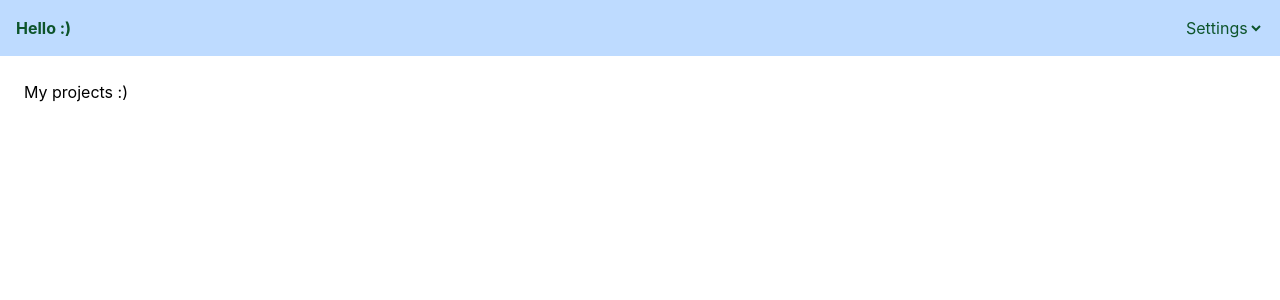
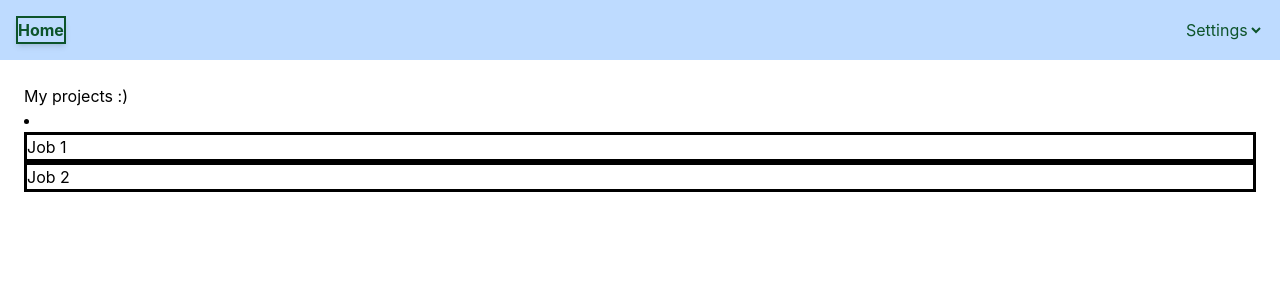
Before and after one commit to TheLaughingDuck/TheLaughingDuck.github.io, a React (Vite) app in the folder website/homepage/: page /projects in a window 1280 px wide. Shown: the top 300 px of the page. Built offline with nearby package versions, Linux system fonts and the light colour scheme.

Commit message:
Added aboutme page and added Project cards

```diff
--- /dev/null
+++ b/website/homepage/src/aboutMe.tsx
@@ -0,0 +1,12 @@
+import Layout from "./navigation";
+
+
+export default function AboutMe() {
+    return (
+        <Layout>
+            <div>
+                I have always loved to build and create things. Woodworking, 3D-printing, knitting, crocheting, programming.
+            </div>
+        </Layout>
+    )
+}
--- a/website/homepage/src/home.tsx
+++ b/website/homepage/src/home.tsx
@@ -7,7 +7,7 @@ export default function Home() {
         <Layout>
             <div className="flex-1 p-6 space-y-4">
                 <div className="flex items-stretch gap-4">
-                    <Link to="aboutme">
+                    <Link to="/aboutme">
                         <div className="border p-2 h-full rounded-lg bg-gray-100 shadow-md transition-transform duration-200 hover:scale-105 hover:shadow-xl">
                             <h1 className="font-bold">About me</h1>
                             <p>I love to build and create, and...</p>
@@ -29,7 +29,7 @@ export default function Home() {
                 </div>
 
                 <div className="border p-2 h-full rounded-lg bg-gray-100 shadow-md transition-transform duration-200 hover:scale-105 hover:shadow-xl">
-                    Hi! I'm Simon, a Data Engineer and Software Developer.
+                    Hi! I'm Simon, a Data Engineer and Software Developer. My University background in mathematical statistics and machine learning eventually landed me my current job.
                 </div>
             </div>
         </Layout>
--- a/website/homepage/src/navigation.tsx
+++ b/website/homepage/src/navigation.tsx
@@ -3,12 +3,15 @@ import { NavLink } from 'react-router'
 import Home from './home'
 import Projects from './projects'
 import type { ReactNode } from 'react'
+import AboutMe from './aboutMe'
+import { Link } from 'react-router'
 
 export function AppRoutes() {
     return (
         <div>
             <Routes>
                 <Route path="/" element={<Home />} />
+                <Route path="/aboutme" element={<AboutMe />} />
                 <Route path="/projects" element={<Projects />} />
         </Routes>
         </div>
@@ -30,9 +33,11 @@ export default function Layout({ children }: { children: ReactNode }) {
         <div>
             {/* Banner */}
             <header className="flex bg-blue-200 text-green-900 p-4">
-                <h1 className="text-2x1 font-bold">
-                    Hello :)
-                </h1>
+                <Link to="/">
+                    <h1 className="text-2x1 font-bold shadow-md transition-transform duration-200 hover:scale-110 border-2">
+                        Home
+                    </h1>
+                </Link>
 
                 <select className="ml-auto">
                     <option selected disabled>Settings</option>
--- a/website/homepage/src/projects.tsx
+++ b/website/homepage/src/projects.tsx
@@ -6,6 +6,21 @@ export default function Projects() {
         <Layout>
             <h1>My projects :)</h1>
 
+            <li>
+                <ProjectCard title="Job 1" />
+                <ProjectCard title="Job 2" />
+            </li>
+
         </Layout>
     )
 }
+
+
+function ProjectCard({ title }: {title: string}) {
+    return (
+        <div className="border-3">
+            <h1>{title}</h1>
+
+        </div>
+    )
+}
```
